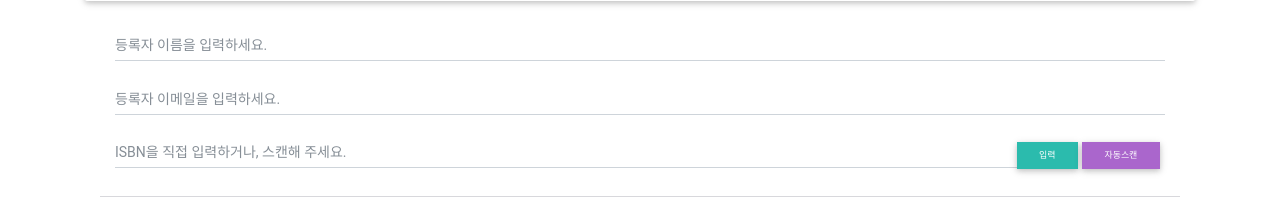
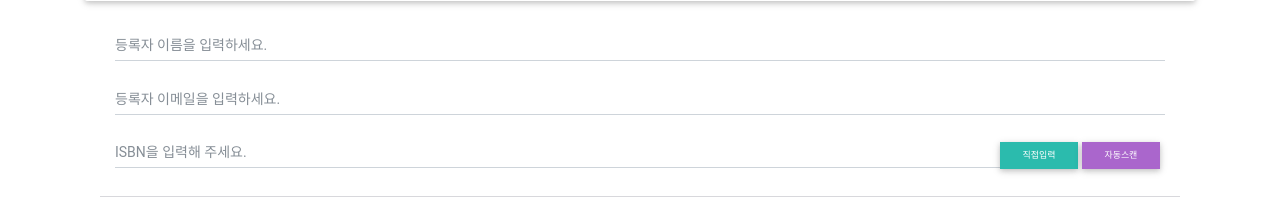
Before and after one commit to it-tech-division/bookbook, a Flask app: page /regist in a window 1280 px wide. Shown: the part 365-573 px from the top of the page. Run offline with Flask 2, Linux system fonts and the light colour scheme; some libraries are stand-ins or nearby versions.

Commit message:
책 등록 페이지 소소한 수정

```diff
--- a/templates/registBook.html
+++ b/templates/registBook.html
@@ -37,9 +37,9 @@
 	<div class="md-form">
 		<div class="col-lg">
 			<div class="input-group">
-				<input type="number" class="form-control" id="inputISBN" name="inputISBN" placeholder="ISBN을 직접 입력하거나, 스캔해 주세요." aria-label="Search for..." required>
+				<input type="number" class="form-control" id="inputISBN" name="inputISBN" placeholder="ISBN을 입력해 주세요." aria-label="Search for..." required>
 				<span class="input-group-btn">
-		<button class="btn btn-default btn-sm" onclick="return SearchBook();">입력</button>
+		<button class="btn btn-default btn-sm" onclick="return SearchBook();">직접입력</button>
         <button class="btn btn-secondary btn-sm" type="button" onclick="return barcodescan();">자동스캔</button>
 		<canvas width="320" height="240" id="picture" style="display:none"></canvas>
 		<input id="Take-Picture" type="file" accept="image/*;capture=camera" style="display:none">
```
